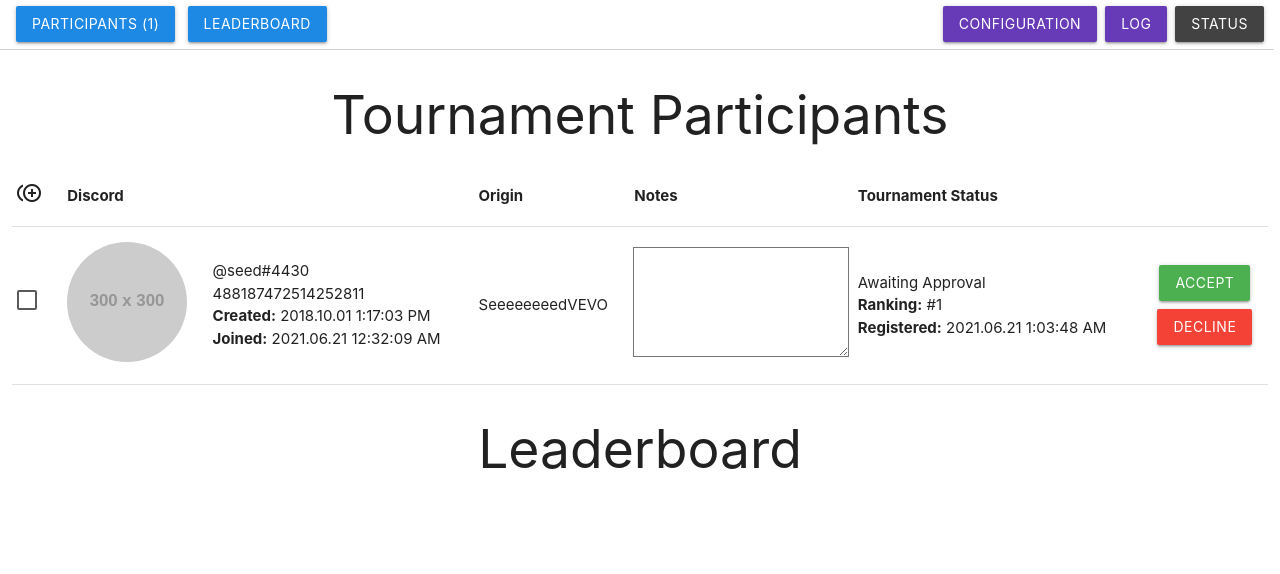
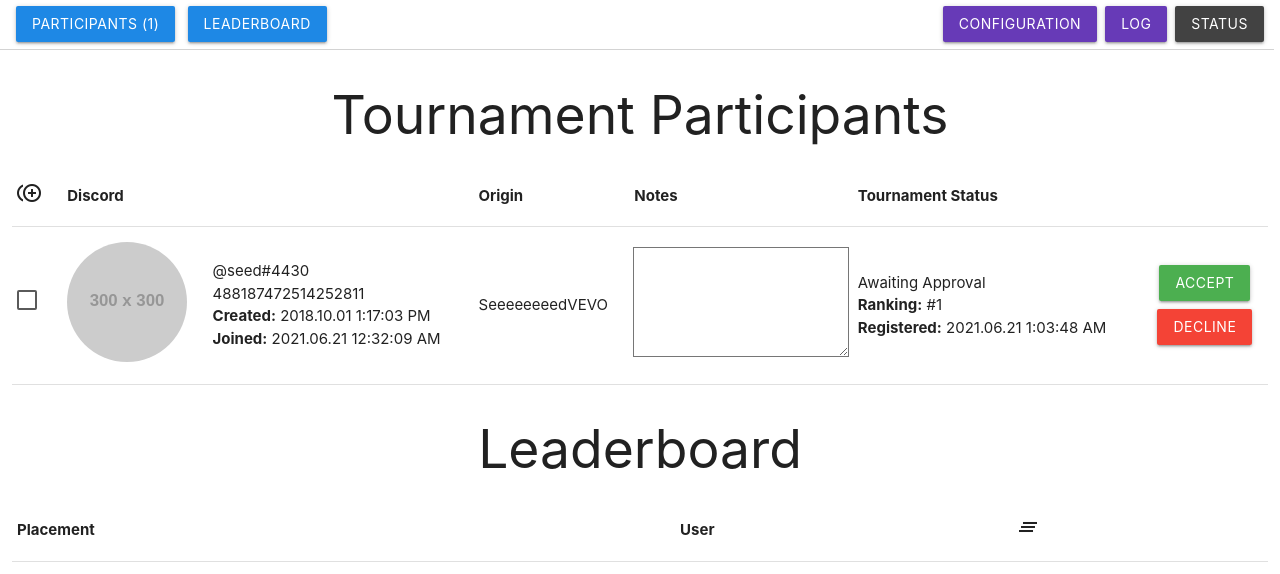
Before and after one commit to jylescoad-ward/apexBot, an Electron app: page src/index.html in a window 1280 px wide. Drawn offline with Linux system fonts and the light colour scheme; placeholder pictures from the web are drawn by us.

Commit message:
Added (non-functional) Clear all button for Leaderboard Prototype

```diff
--- a/src/index.html
+++ b/src/index.html
@@ -82,6 +82,16 @@
 			</div>
 			<div class="TabContent Leaderboard">
 				<h2>Leaderboard</h2>
+
+				<table>
+					<thead>
+						<tr>
+							<th>Placement</th>
+							<th>User</th>
+							<th style="width:fit-content;"><i class="material-icons">clear_all</i></th>
+						</tr>
+					</thead>
+				</table>
 			</div>
 		</div>
 	</body>
```
